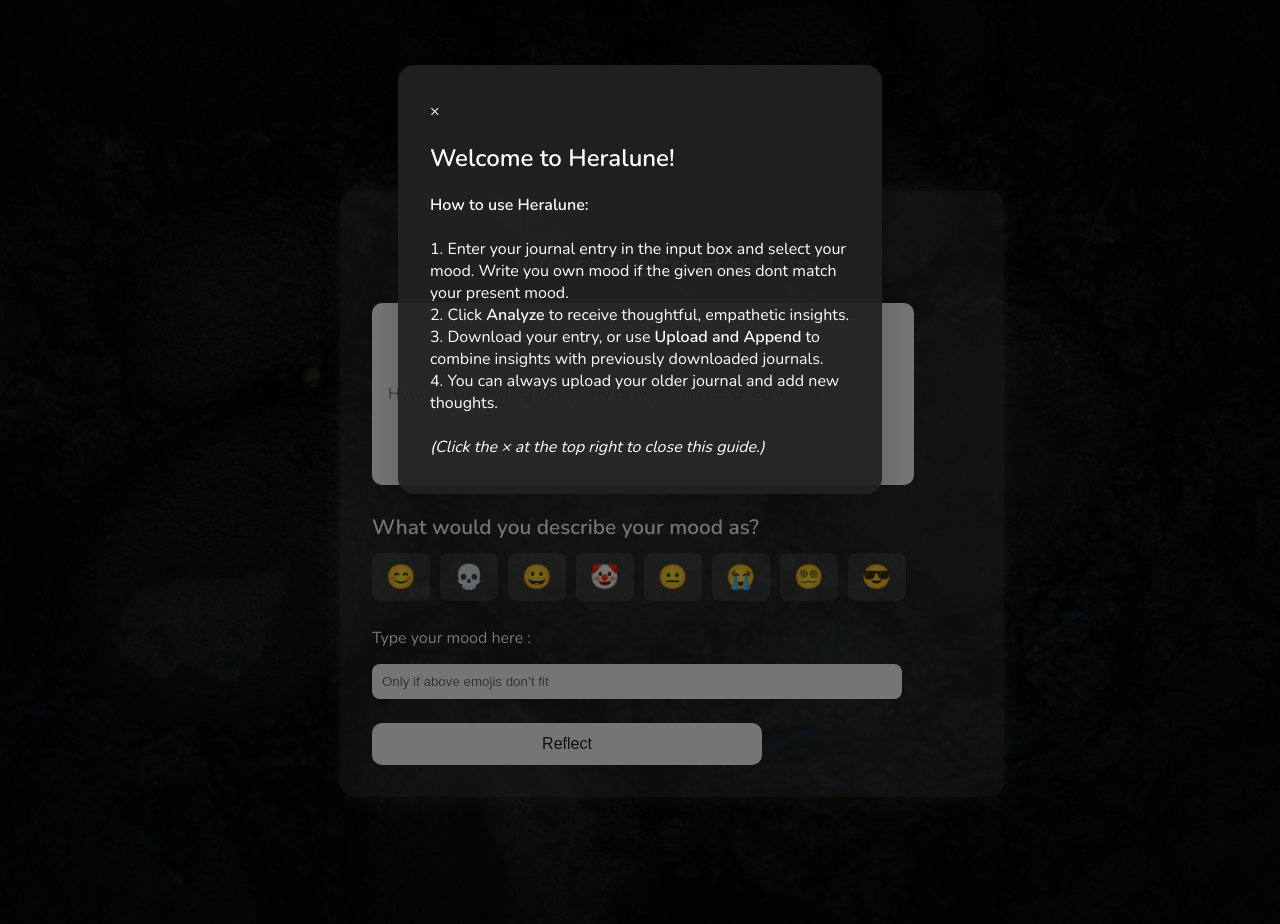
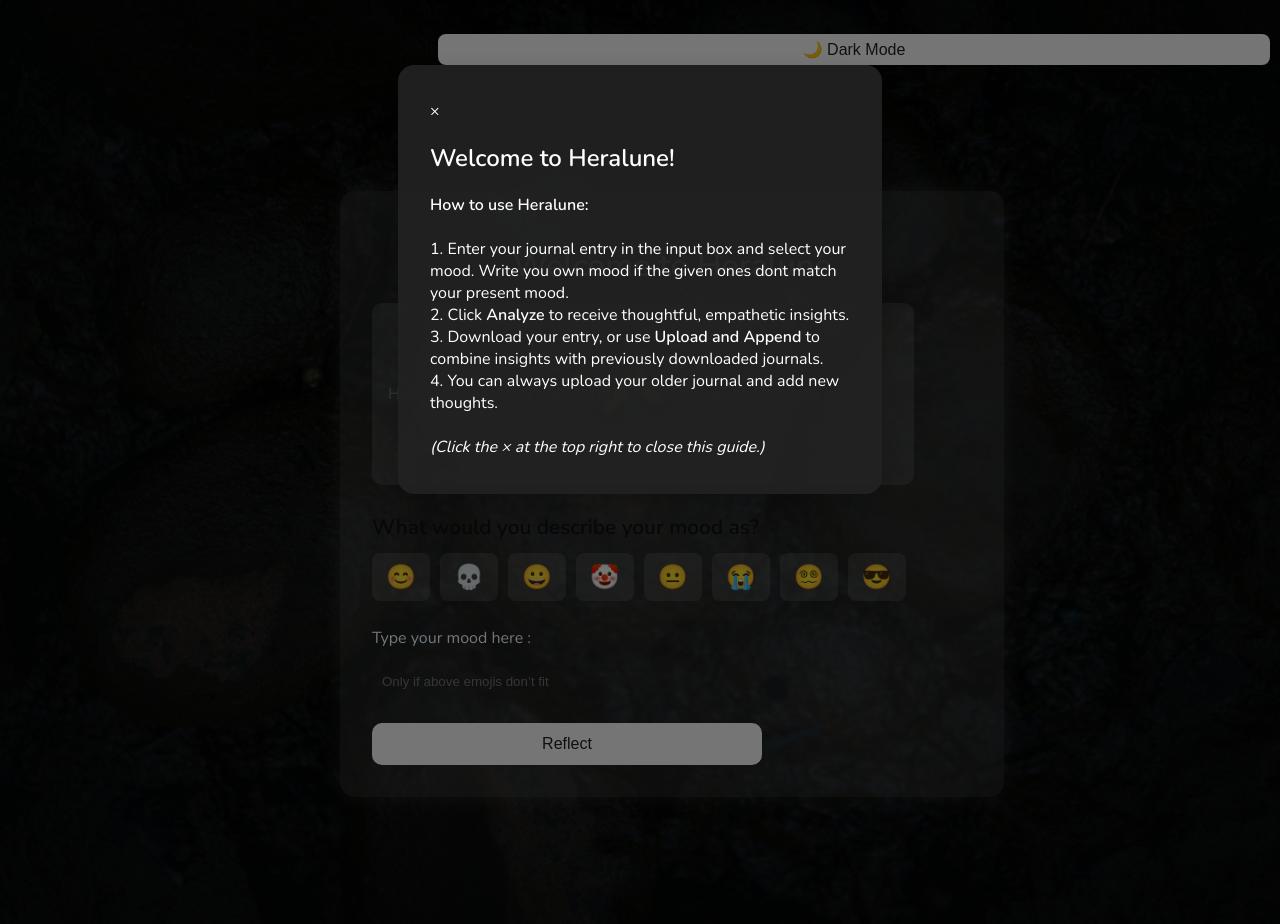
Before and after one commit to Sreethan1611/Heralune01, a Flask app: page / in a window 1280 px wide. Run offline with Flask 3, Linux system fonts and the light colour scheme.

Commit message:
dark mode toggle added

```diff
--- a/Heralune/main.py
+++ b/Heralune/main.py
@@ -63,7 +63,7 @@ def index():
 
 
 @app.route("/analyze", methods=["POST"])
-def submit_entry():
+def analyze():
     session['entry'] = request.form.get("journal")
     return render_template("wait.html")
 
--- a/Heralune/templates/index.html
+++ b/Heralune/templates/index.html
@@ -15,27 +15,41 @@
           background-repeat: no-repeat;
           background-position: center;
           transition: background-image 0.5s ease-in-out;
-          color: white;
           height: 100vh;
+        }
+        body.light-mode {
+          background-color: #f8f8f8;
+          color: #111;
+        }
+        body.dark-mode {
+          background-color: #111;
+          color: #f8f8f8;
+        }
+        textarea, input, select {
+          background-color: inherit;
+          color: inherit;
+          border: 1px solid #ccc;
+        }
+        button#themeToggle {
+          position: fixed;
+          top: 10px;
+          right: 10px;
+          padding: 6px 10px;
+          border-radius: 8px;
+          cursor: pointer;
         }
         .overlay {
           position: relative;
-          width: 100%;
-          height: 100%;
-          display: flex;
           flex-direction: column;
           justify-content: center;
           align-items: center;
           z-index: 10;
           font-size: 2rem;
-        }
-        .overlay {
           background: rgba(0, 0, 0, 0.5);
           height: 100%;
           width: 100%;
           display: flex;
           justify-content: center;
-          align-items: center;
           padding: 2rem;
         }
         .journal_box {
@@ -228,6 +242,7 @@
         </div>
       </div>
         <div class="overlay">
+          <button id="themeToggle" type="button">🌙 Dark Mode</button>
           <form class="journal_box" method="POST" action="/analyze">
             <h1>Welcome to Heralune</h1>
             <textarea name="entry" placeholder="How are you feeling today? Try to explain in about 60 words" required></textarea>
@@ -297,6 +312,22 @@
         };        document.getElementById('customMood').addEventListener('input', () => {
           document.querySelectorAll('input[name="mood"]').forEach(r => r.checked = false);
         });
+        const btn = document.getElementById('themeToggle');
+        const body = document.body;
+
+        body.classList.add('light-mode');
+
+        btn.addEventListener('click', () => {
+          if (body.classList.contains('light-mode')) {
+            body.classList.remove('light-mode');
+            body.classList.add('dark-mode');
+            btn.textContent = "☀️ Light Mode";
+          } else {
+            body.classList.remove('dark-mode');
+            body.classList.add('light-mode');
+            btn.textContent = "🌙 Dark Mode";
+          }
+        });
       </script>
     </body>
     </html>
```
